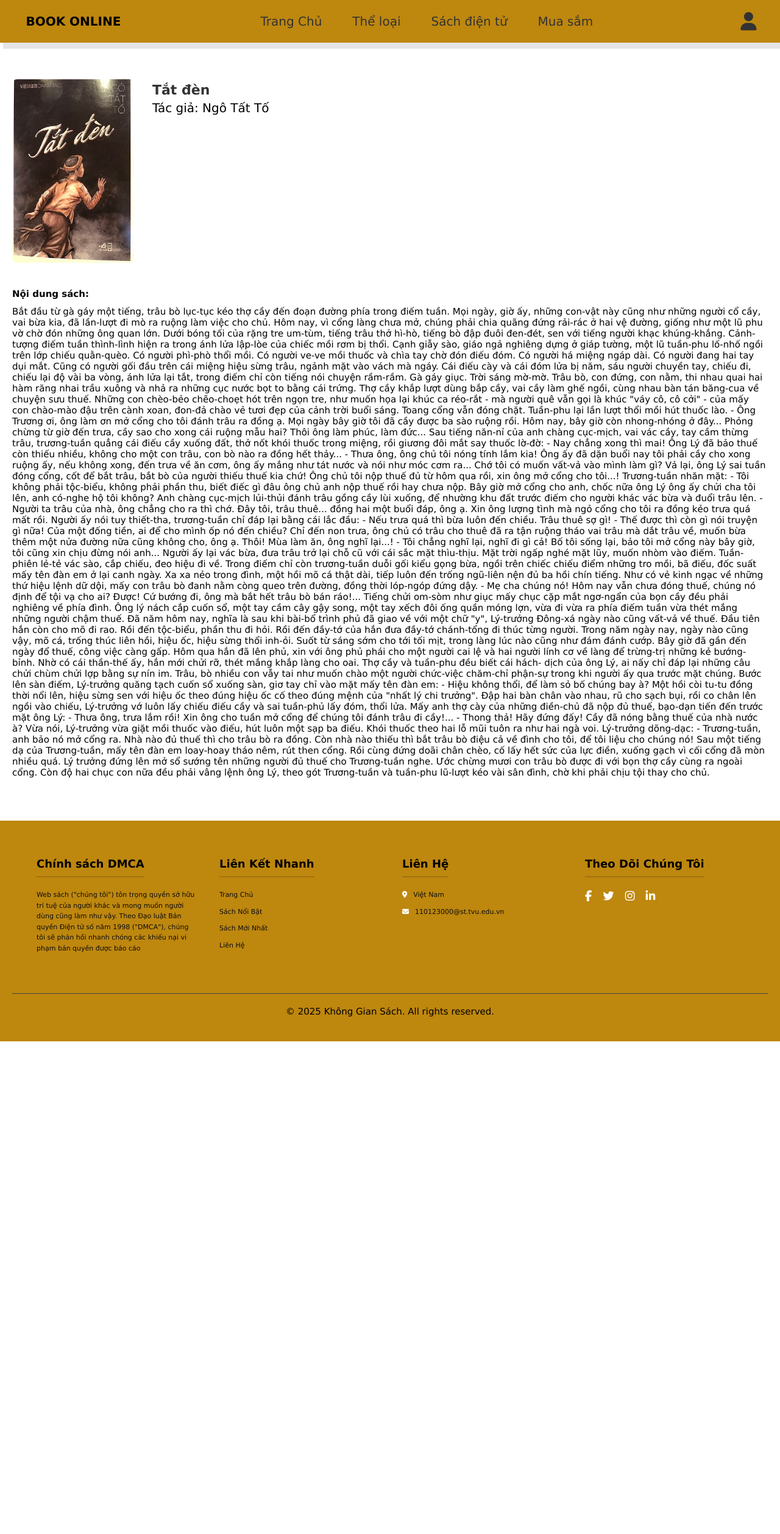
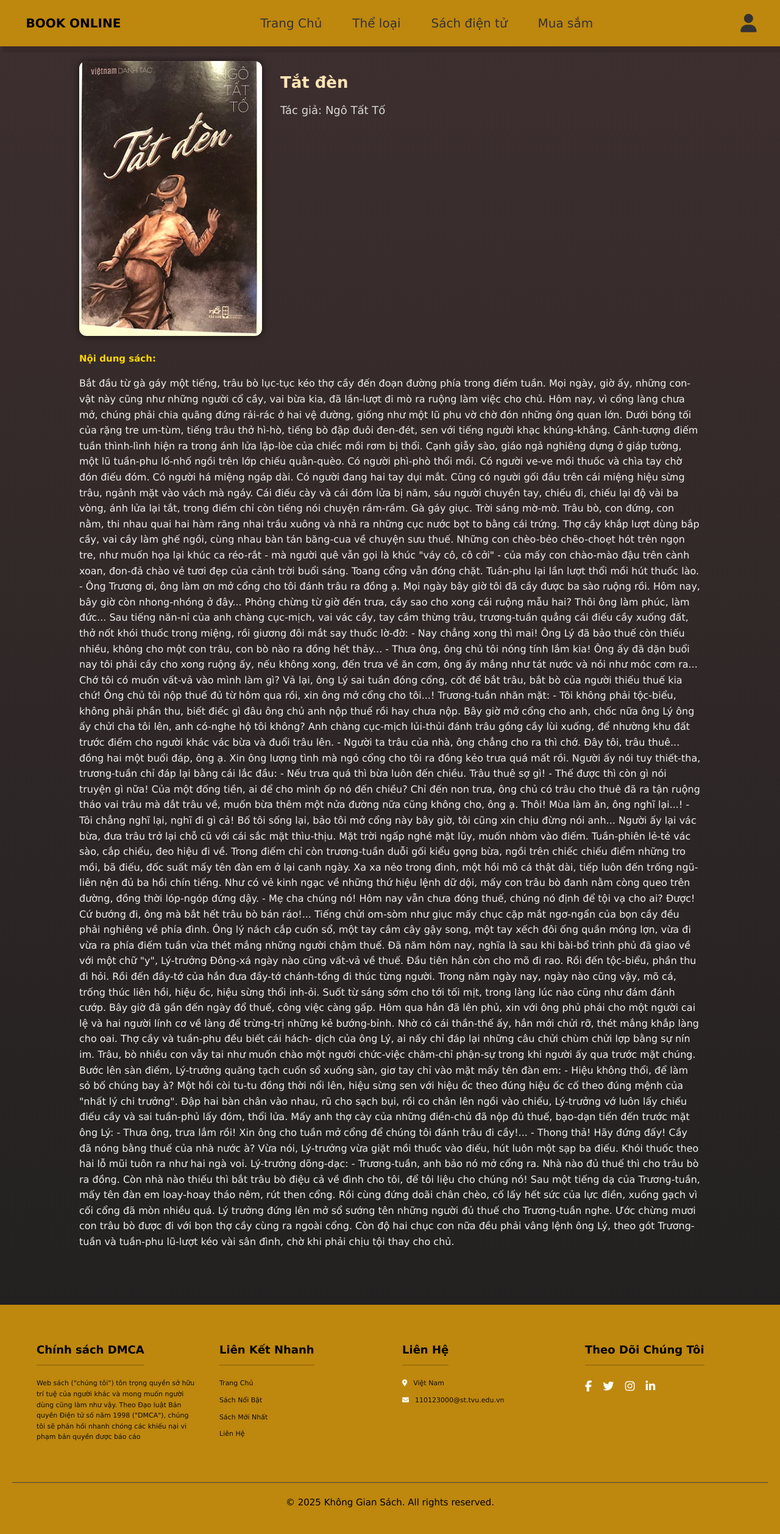
Before and after one commit to uselessonee/Web_sach, a PHP site: page /doctruyen/Tat_den.html in a window 1280 px wide. Shown: the whole page at 61% size. Before the commit the page ends 1708 px from the top, so only its background shows below. Run offline with PHP 8.4, Linux system fonts and the light colour scheme.

Commit message:
chỉnh sửa giao diện và tối ưu

```diff
--- a/css/disign.css
+++ b/css/disign.css
@@ -1,47 +1,95 @@
+ body {
+    background: linear-gradient(to bottom, #3e2f2f, #1e1e1e); /* nâu tối → đen xám */
+    color: #f0f0f0;
+    font-family: 'Georgia', serif;
+    line-height: 1.6;
+    margin: 0;
+    padding: 0;
+  }
+
   .book-detail {
     display: flex;
     flex-direction: column;
     gap: 20px;
-  padding: 20px;
+    padding: 40px;
+    max-width: 1100px;
+    margin: auto;
   }
 
   .book-info-row {
     display: flex;
     align-items: flex-start;
     gap: 30px;
+    flex-wrap: wrap;
   }
 
   .book-left img {
-  width: 200px;
+    width: 300px;
     height: auto;
-  border-radius: 8px;
-  margin: 10px 0;
+    border-radius: 12px;
+    box-shadow: 0 0 12px rgba(0, 0, 0, 0.6);
   }
 
   .book-meta {
     display: flex;
     flex-direction: column;
-  justify-content: flex-start;
+    gap: 10px;
     margin-top: 10px;
+    flex: 1;
   }
 
   .book-title {
-  font-size: 22px;
+    font-size: 26px;
     font-weight: bold;
-  margin-bottom: 5px;
+    color: #ffe4b5;
   }
 
   .book-author {
-  font-size: 20px;
-  color: #000000;
+    font-size: 18px;
+    color: #d8d8d8;
   }
 
-.book-right {
-  margin-top: 10px;
+  .read-icon {
+    background: #a0522d;
+    color: white;
+    padding: 8px 14px;
+    border-radius: 6px;
+    text-decoration: none;
+    display: inline-block;
+    width: fit-content;
+    font-size: 16px;
+    transition: 0.3s;
   }
+
+  .read-icon:hover {
+    background: #c1693c;
+  }
+
+  p {
+    font-size: 16px;
+    color: #f0f0f0;
+  }
+
+  .book-right h2 {
+    color: #ffd700;
+  }
+
+  a {
+    color: #add8e6;
+    text-decoration: underline;
+  }
+
+  a {
+  color: #add8e6;
+  text-decoration: none;
+  transition: 0.3s;
+}
+
+a:hover {
+  color: #87cefa;
+  text-decoration: none;
+}
+
 .content-book {
-  padding-top: 100px;
+  margin-top: 60px;
 }
-p{
-  font-size: 15px;
-}
```
Lines whose indentation alone changed are shown as unchanged.
